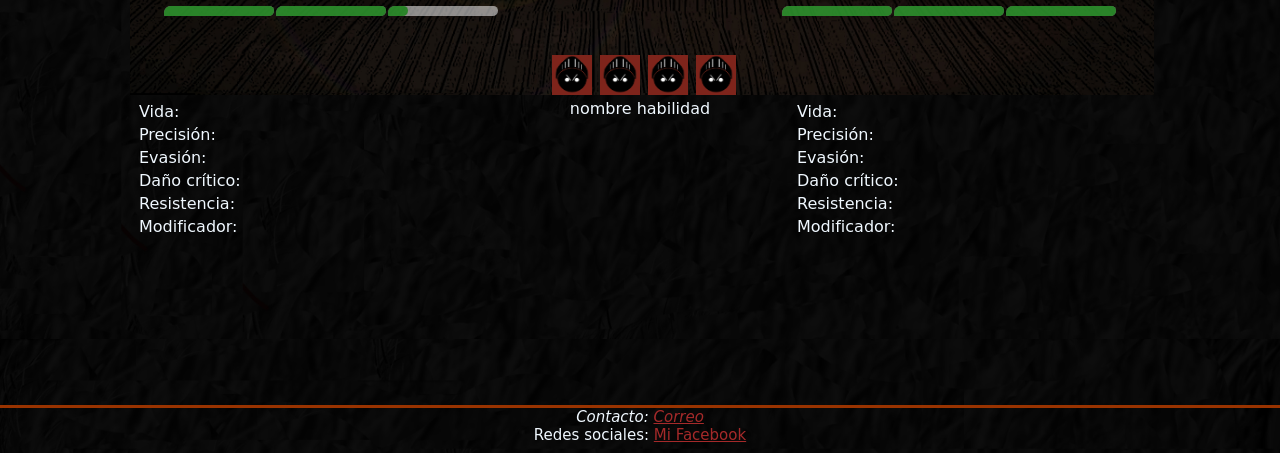
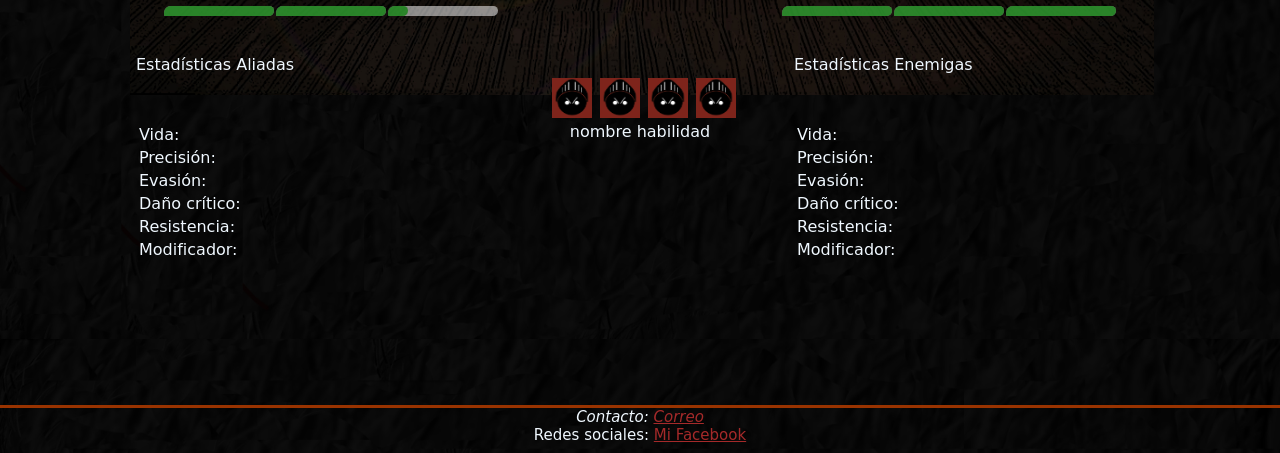
Before and after one commit to Tecnicatura-Team/Sticks-War-Game, a PHP site: page /juego.html in a window 1280 px wide. Shown: the part 461-914 px from the top of the page. Run offline with PHP 8.4, Linux system fonts and the light colour scheme.

Commit message:
cambio tabla juego

```diff
--- a/css/estilos.css
+++ b/css/estilos.css
@@ -16,7 +16,7 @@ body {
 #cuerpoEquipo,
 #cuerpoJuego {
     width: 100%;
-    height: 100%;
+    height: auto;
     position: relative;
 }
 
@@ -234,6 +234,10 @@ table {
 }
 
 .clases:hover {
+    background: rgba(165, 42, 42, 0.11);
+}
+
+.agregarClase:hover {
     background: rgba(165, 42, 42, 0.11);
 }
 
--- a/equipo.html
+++ b/equipo.html
@@ -21,6 +21,8 @@
                         <li> <a href="personajes.html">Personajes</a></li>
                         <li> <a href="">Guía</a></li>
                         <li> <a href="equipo.html">Equipo</a></li>
+                        <li> <input class="closeB" type="button" value="Cerrar Sesión"></li>
+                        <li> <label class="close">Nombre Usuario</label></li>
                     </ul>
                 </nav>
         </header>
--- a/index.html
+++ b/index.html
@@ -6,7 +6,7 @@
     <meta charset="utf-8">
     <link rel="shortcut icon" href="img/logo1.ico">
     <title>Inicio Sticks War</title>
-    <!--  <link rel="shortcut icon" href="img\logo.png"/> icono para la pestaña -->
+
 </head>
 
 
@@ -24,8 +24,9 @@
                         <li> <a href="personajes.html">Personajes</a></li>
                         <li> <a href="">Guía</a></li>
                         <li> <a href="equipo.html">Equipo</a></li>
+                        <li> <input class="closeB" type="button" value="Cerrar Sesión"></li>
+                        <li> <label class="close">Nombre Usuario</label></li>
                     </ul>
-
                 </nav>
         </header>
         <div class="logreg" align="center" id="contenido" style="color:aliceblue;">
--- a/js/personajes.js
+++ b/js/personajes.js
@@ -158,7 +158,7 @@ function descrip() {
         "</div>" +
         "</td>" +
         "<td class='Habilidades'>" +
-        "<div>" +
+        "<div class='pjHabilidades'>" +
         "<img src='img/logo1.jpg' class='imgH' id='Aseh1' width='40px' height='40px' style='display:table;'>" +
         "<img src='img/logo1.jpg' class='imgH' id='Aseh2' width='40px' height='40px' style='display:table;'>" +
         "<img src='img/logo1.jpg' class='imgH' id='Aseh3' width='40px' height='40px' style='display:table;'>" +
@@ -234,7 +234,7 @@ function Descrip2() {
         "</div>" +
         "</td>" +
         "<td class='Habilidades'>" +
-        "<div>" +
+        "<div class='pjHabilidades'>" +
         "<img src='img/logo1.jpg' class='imgH' id='Aseh1' width='40px' height='40px' style='display:table;'>" +
         "<img src='img/logo1.jpg' class='imgH' id='Aseh2' width='40px' height='40px' style='display:table;'>" +
         "<img src='img/logo1.jpg' class='imgH' id='Aseh3' width='40px' height='40px' style='display:table;'>" +
--- a/juego.html
+++ b/juego.html
@@ -4,7 +4,7 @@
     <link rel="stylesheet" href="css/estilos.css">
     <meta charset="utf-8">
     <link rel="shortcut icon" href="img/logo1.ico">
-    <title>Juego</title>
+    <title>Campo de batalla!</title>
 </head>
 
 <body class="bodyResto">
@@ -29,8 +29,7 @@
         <div class="Juego">
             <table class="pjPartida">
                 <tr align="center">
-                    <td>
-                        <img src="img/Espera.png" id="SelectPJ3" alt="espera" width="40px " height="40px "></td>
+                    <td><img src="img/Espera.png" id="SelectPJ3" alt="espera" width="40px " height="40px "></td>
                     <td><img src="img/Espera.png" id="SelectPJ2" alt="espera" width="40px " height="40px "></td>
                     <td><img src="img/Espera.png" id="SelectPJ1" alt="espera" width="40px " height="40px "></td>
                     <td>
@@ -90,6 +89,15 @@
             </table>
             <div class="DHabilidad">
                 <table class="THabilidad">
+                    <tr>
+                        <td>
+                            Estadísticas Aliadas
+                        </td>
+                        <td></td>
+                        <td>
+                            Estadísticas Enemigas
+                        </td>
+                    </tr>
                     <tr>
                         <td rowspan="3">
                             <div id="AtributosAliado">
--- a/personajes.html
+++ b/personajes.html
@@ -4,7 +4,7 @@
     <link rel="stylesheet" href="css/estilos.css">
     <meta charset="utf-8">
     <link rel="shortcut icon" href="img/logo1.ico">
-    <title>Personajes</title>
+    <title>Armar equipo</title>
 </head>
 
 <body class="bodyResto">
```
